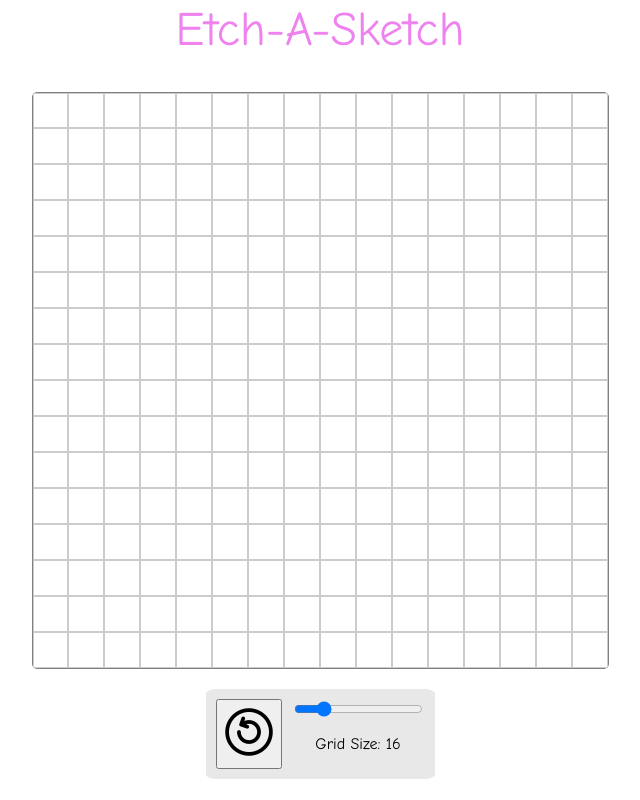
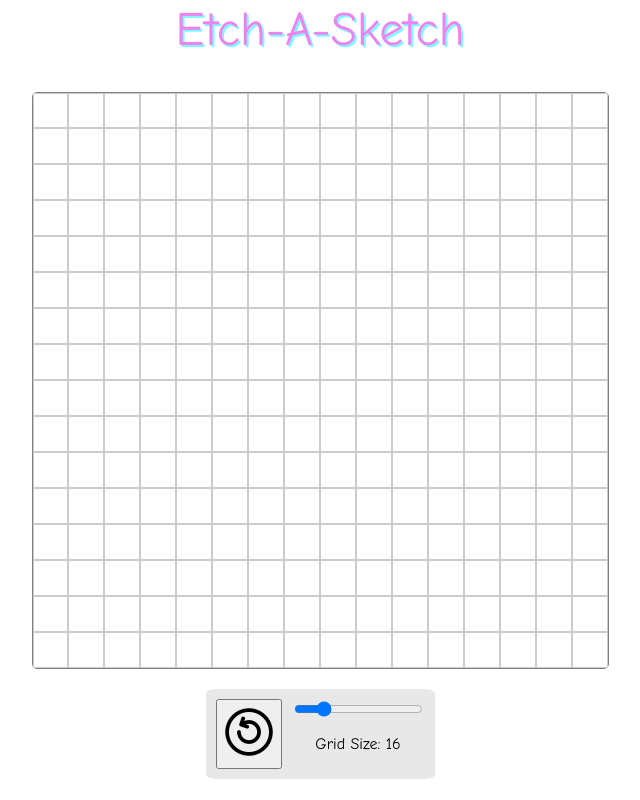
Before and after one commit to charliedwyer/etch-a-sketch, a plain HTML site: page index.html in a window 1280 px wide. Shown: the whole page, without its empty margins (320-960 px from the left). Drawn offline with Linux system fonts and the light colour scheme.

Commit message:
Add title text shadow

```diff
--- a/styles.css
+++ b/styles.css
@@ -14,6 +14,7 @@ body {
     color: violet;
     padding-bottom: 35px;
     font-size: 48px;
+    text-shadow: 2px 2px #7DF9FF;
 }
 
 .holder {
@@ -33,10 +34,6 @@ body {
 
   .grid-item {
     border: 1px solid #ccc;
-    /*padding-bottom: 100%; /* Set the height based on width using padding hack */
-
-    /*box-sizing: border-box;*/
-
   }
 
   .square {
```
